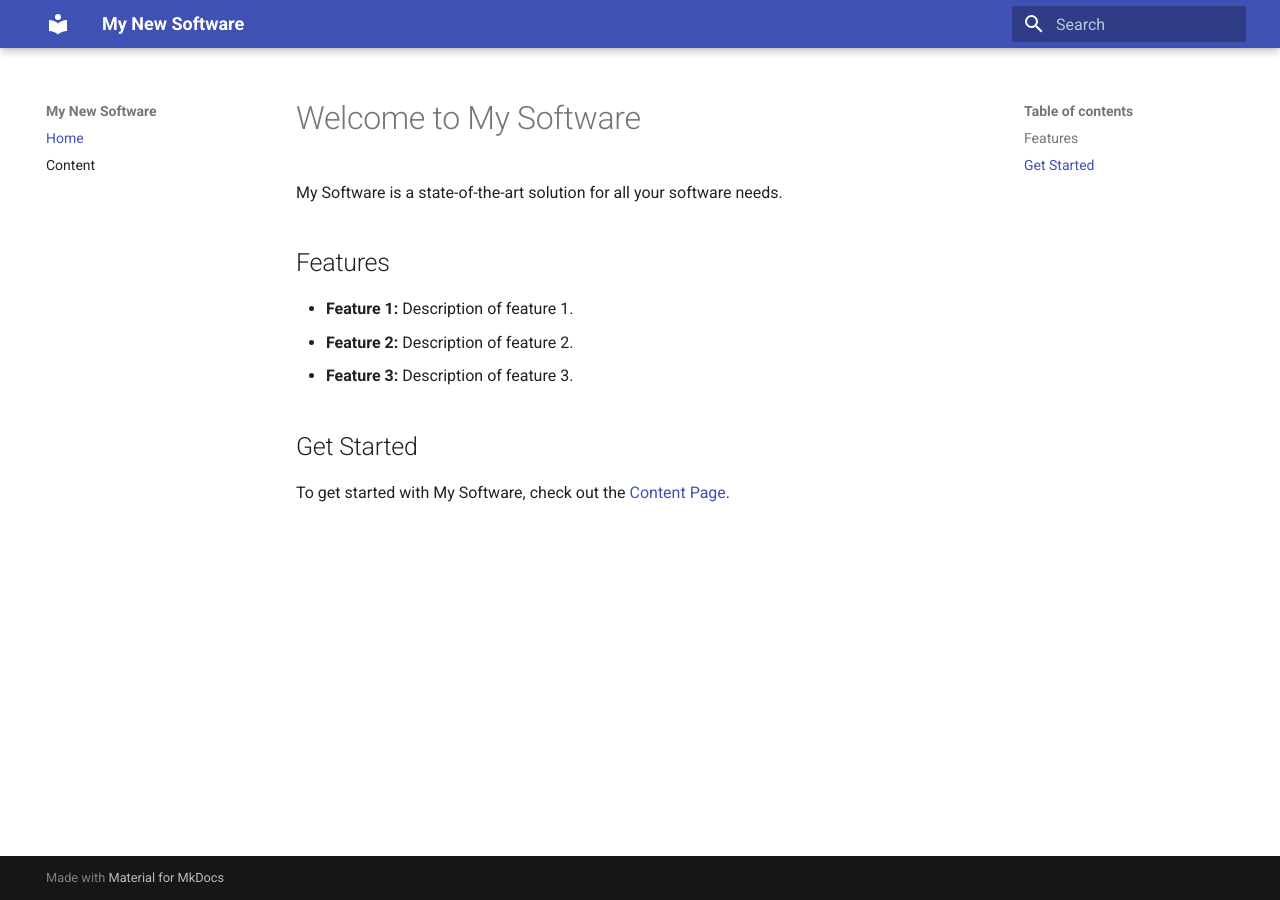
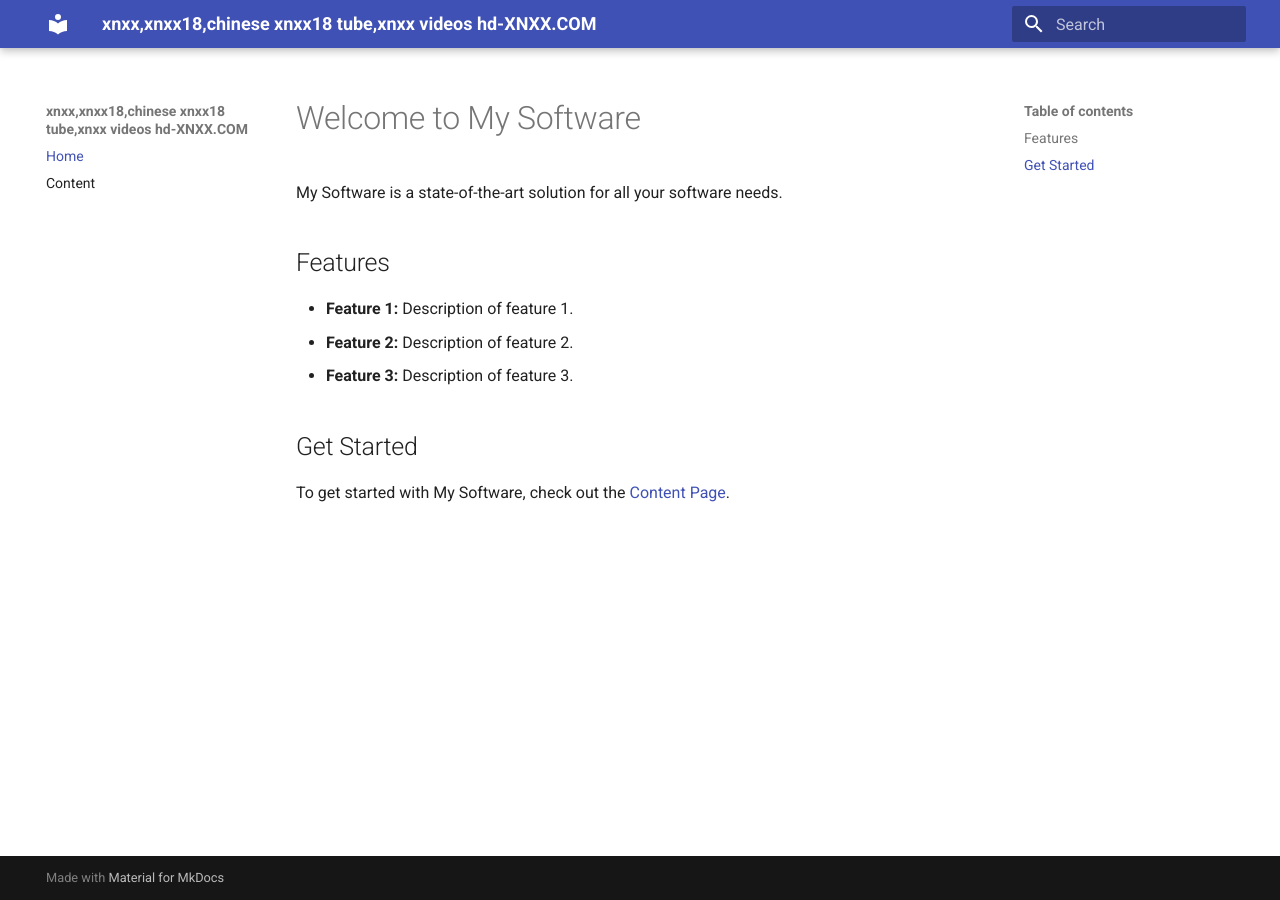
Before and after one commit to iokle/998, an MkDocs documentation site: the page built from docs/index.md, in a window 1280 px wide. Built offline with MkDocs 1.6.1 and Material for MkDocs 9.7.7, drawn with Linux system fonts in a browser that asks for light colours.

Commit message:
Update mkdocs.yml

```diff
--- a/mkdocs.yml
+++ b/mkdocs.yml
@@ -1,6 +1,6 @@
-site_name: My New Software
-site_author: 作者名
-site_description: 欢迎访问
+site_name: xnxx,xnxx18,chinese xnxx18 tube,xnxx videos hd-XNXX.COM
+site_author: WWW.XNXX.COM
+site_description: 欢迎访问xnxx,xnxx18,chinese xnxx18 tube,xnxx videos hd-WWW.XNXX.COM官网
 theme:
   name: readthedocs
 nav:
```
